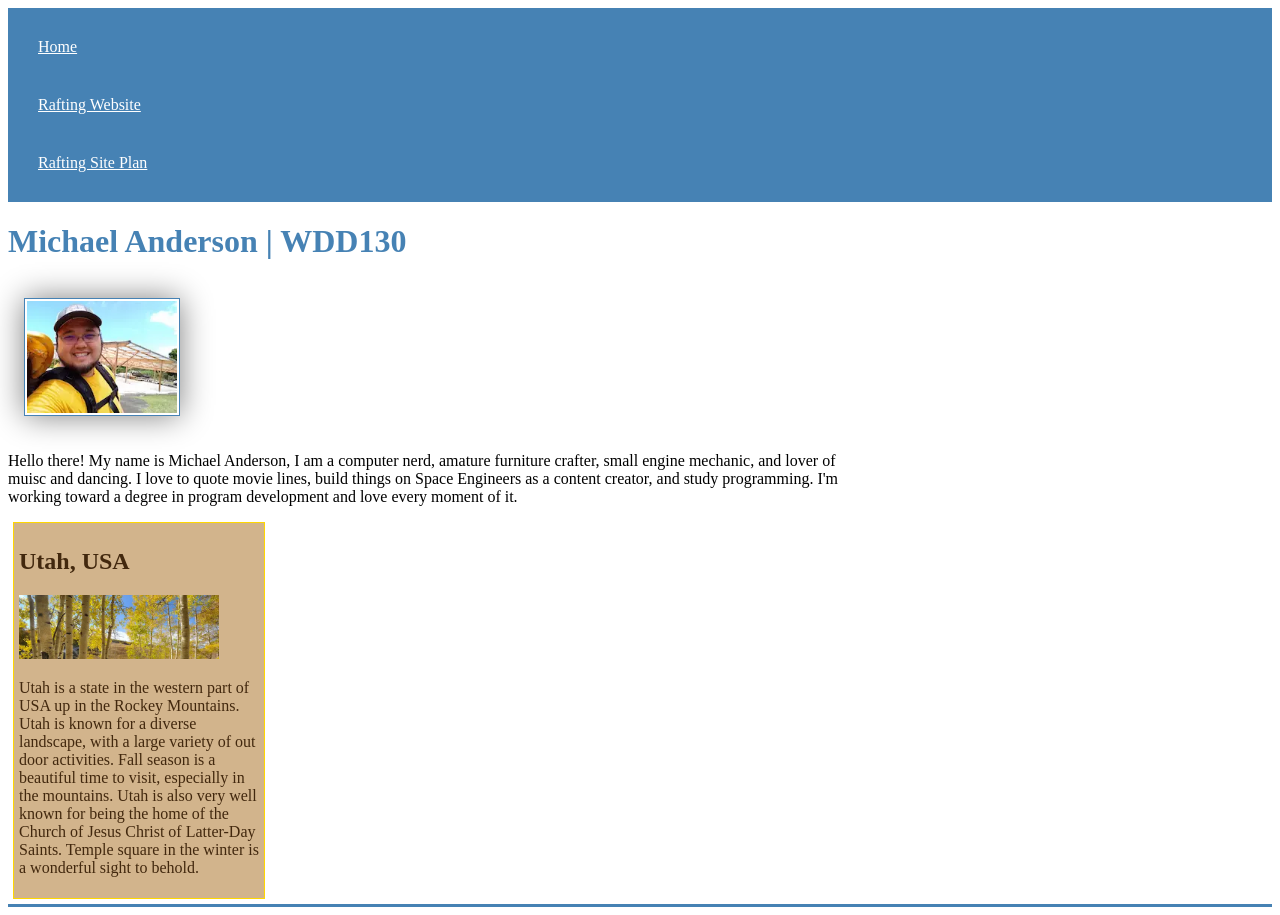
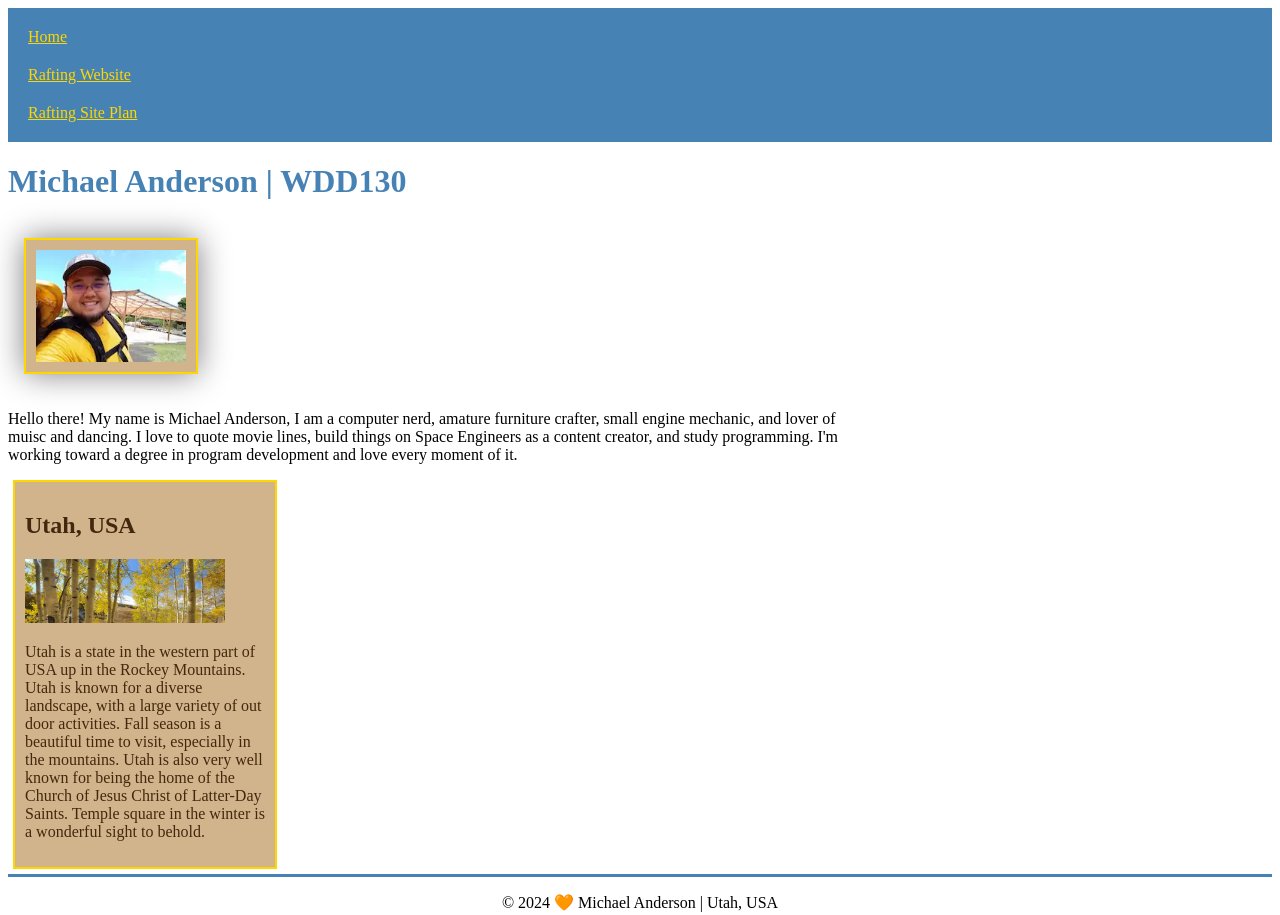
Before and after one commit to mkanderson2024/wdd130, a plain HTML site: page index.html in a window 1280 px wide. Shown: the top 915 px of the page. Drawn offline with Linux system fonts and the light colour scheme.

Commit message:
Updated css rules with :root

```diff
--- a/styles/styles.css
+++ b/styles/styles.css
@@ -1,25 +1,37 @@
+:root{
+    --heading-background-color: steelblue;
+    --heading-text-color: steelblue;
+    --alternate-font-color: #42280E;
+    --alsternate-background-color: tan;
+    --padding: 10px;
+    --border: 2px solid gold;
+}
 nav {
-    background-color: steelblue;
+    background-color: var(--heading-background-color);
     padding: 10px;
+    color: white;
 }
 nav a {
-    color: white;
+    color: gold;
     display: block;
-    padding: 20px;
+    padding: var(--padding);
+    background-color: var(--heading-background-color)
 }
 main {
     max-width: 840px;
 }
 h1 {
-    color:steelblue;
+    color: var(--heading-text-color);
+    background-color: white;
 }
 main img {
     width: 150px;
     height: auto;
-    border: 1px solid steelblue;
-    padding: 2px;
+    border: var(--border);
+    padding: var(--padding);
     box-shadow: 0 0 30px gray;
     margin: 1rem;
+    background-color: var(--alsternate-background-color);
 }
 p {
     padding: 0;
@@ -27,10 +39,10 @@ p {
 aside{
     width: 15rem;
     margin: 5px;
-    border: 1px solid gold;
-    padding: 5px ;
+    border: var(--border);
+    padding: var(--padding) ;
     background-color: tan;
-    color: #42280E
+    color: #42280E;
 }
 aside img {
     width:200px;
@@ -39,6 +51,6 @@ aside img {
 }
 footer{
     margin-top: 5px;
-    border-top: solid steelblue;
+    border-top: solid var(--heading-background-color);
     text-align: center;
 }
```
